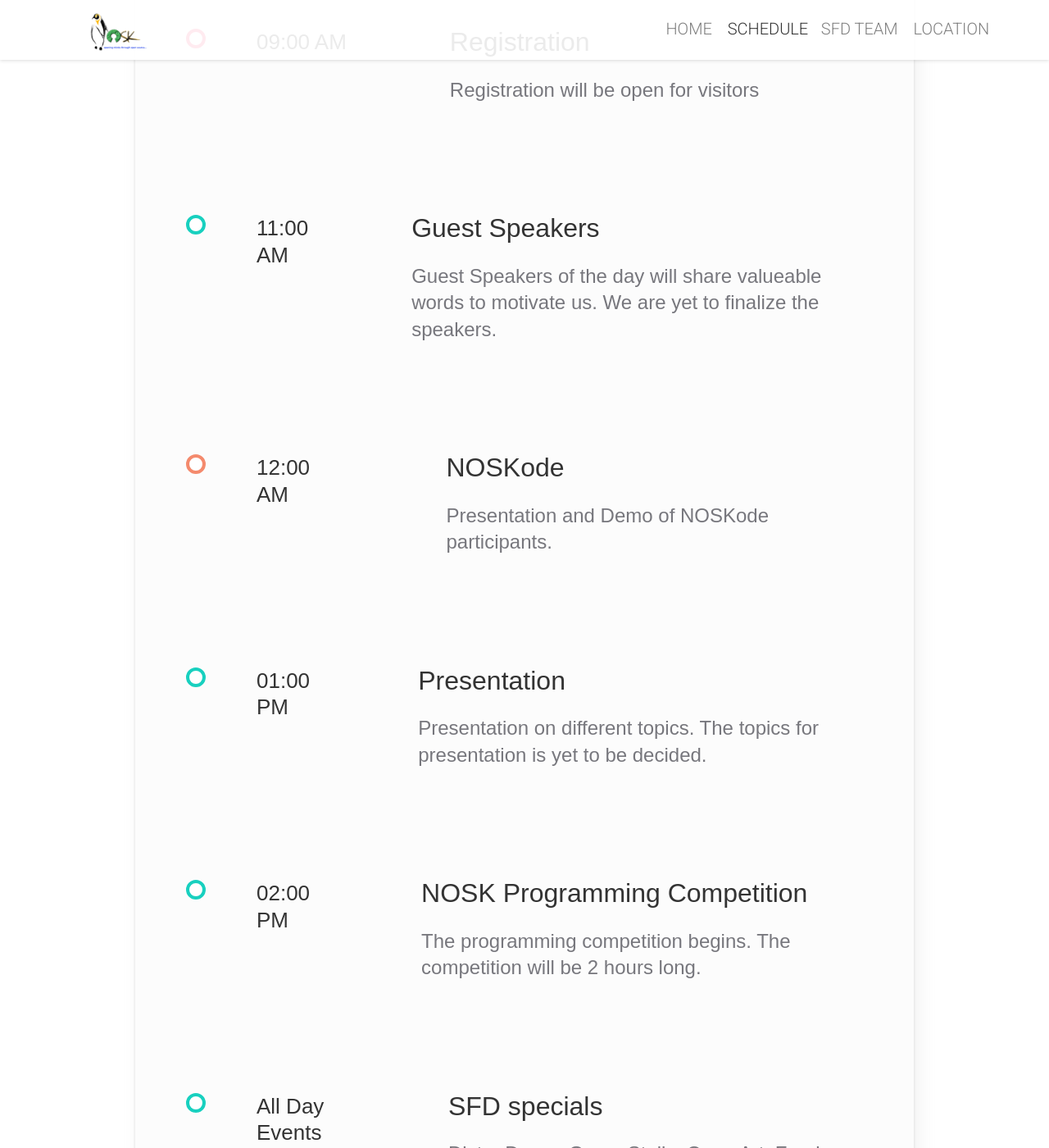
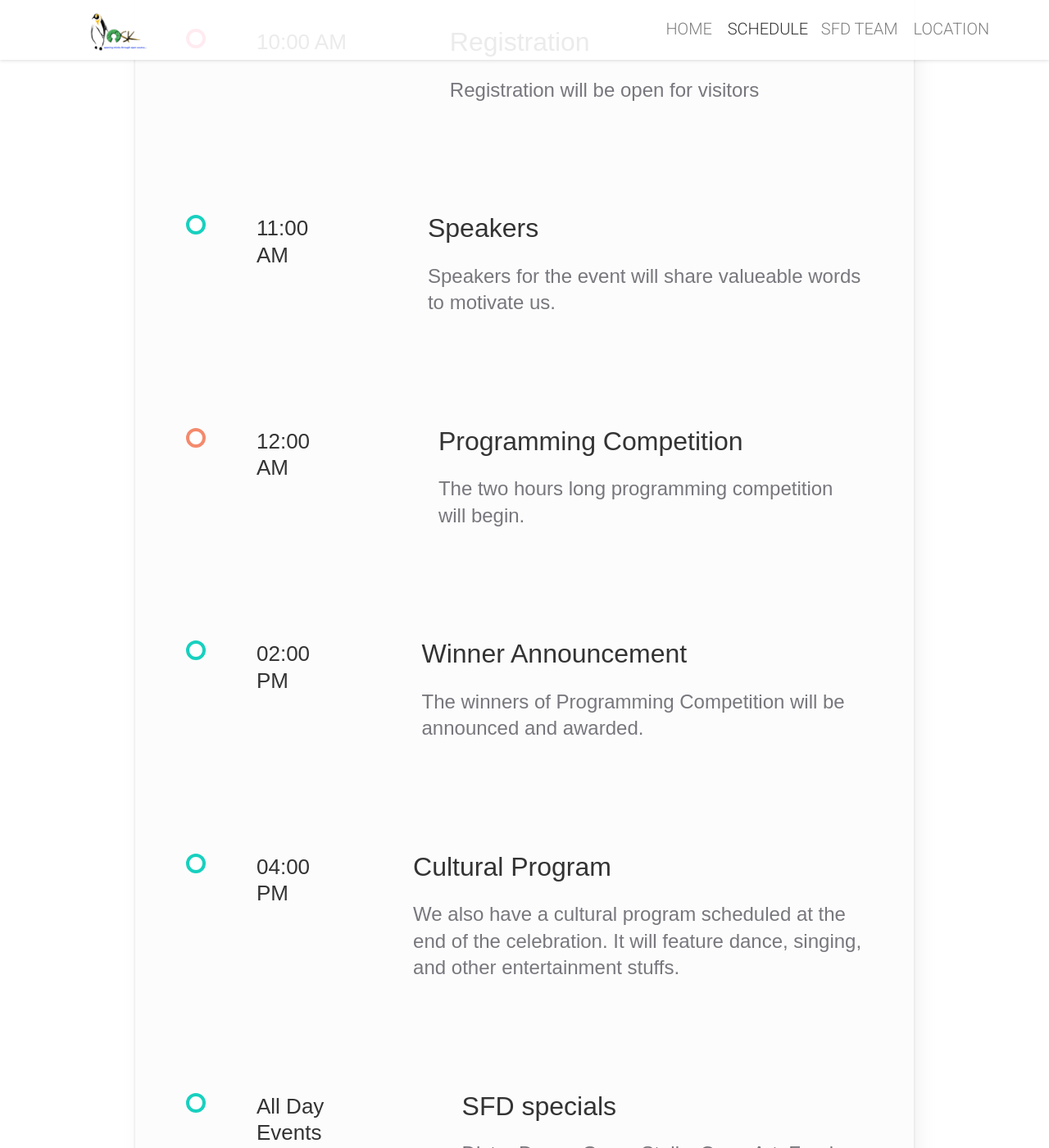
Before and after one commit to openosk/openosk.github.io, a Jekyll site: the page built from schedule.html, in a window 1280 px wide and 1400 px high, scrolled down 677 px. Shown: the whole window at 82% size. Built offline with Jekyll 4.4.1, drawn with Linux system fonts in a browser that asks for light colours; nearby versions of some CDN libraries; comment, search, counter and statistics services are not loaded; some of the changed text lies outside the part shown.

Commit message:
updated schedule

```diff
--- a/_includes/schedule-table.html
+++ b/_includes/schedule-table.html
@@ -6,7 +6,7 @@
         <div class="timeline__step__marker timeline__step__marker--red"></div>
       </div>
       <div class="timeline__time">
-        09:00 AM
+        10:00 AM
       </div>
       <div class="timeline__content">
         <div class="timeline__title">
@@ -27,10 +27,10 @@
       </div>
       <div class="timeline__content">
         <div class="timeline__title">
-          Guest Speakers
+          Speakers
         </div>
         <ul class="timeline__points">
-          <li>Guest Speakers of the day will share valueable words to motivate us. We are yet to finalize the speakers.</li>
+          <li>Speakers for the event will share valueable words to motivate us. </li>
         </ul>
       </div>
     </li>
@@ -44,27 +44,10 @@
       </div>
       <div class="timeline__content">
         <div class="timeline__title">
-          NOSKode
+          Programming Competition
         </div>
         <ul class="timeline__points">
-          <li>Presentation and Demo of NOSKode participants.</li>
-        </ul>
-      </div>
-    </li>
-
-    <li class="timeline__item">
-      <div class="timeline__step">
-        <div class="timeline__step__marker timeline__step__marker--blue"></div>
-      </div>
-      <div class="timeline__time">
-        01:00 PM
-      </div>
-      <div class="timeline__content">
-        <div class="timeline__title">
-          Presentation
-        </div>
-        <ul class="timeline__points">
-          <li>Presentation on different topics. The topics for presentation is yet to be decided.</li>
+          <li>The two hours long programming competition will begin.</li>
         </ul>
       </div>
     </li>
@@ -78,10 +61,27 @@
       </div>
       <div class="timeline__content">
         <div class="timeline__title">
-          NOSK Programming Competition
+          Winner Announcement
         </div>
         <ul class="timeline__points">
-          <li>The programming competition begins. The competition will be 2 hours long.</li>
+          <li>The winners of Programming Competition will be announced and awarded. </li>
+        </ul>
+      </div>
+    </li>
+
+    <li class="timeline__item">
+      <div class="timeline__step">
+        <div class="timeline__step__marker timeline__step__marker--blue"></div>
+      </div>
+      <div class="timeline__time">
+        04:00 PM
+      </div>
+      <div class="timeline__content">
+        <div class="timeline__title">
+          Cultural Program
+        </div>
+        <ul class="timeline__points">
+          <li> We also have a cultural program scheduled at the end of the celebration. It will feature dance, singing, and other entertainment stuffs. </li>
         </ul>
       </div>
     </li>
```
Also changed, not shown: other parts of _includes/schedule-table.html (+1 -1 lines).
